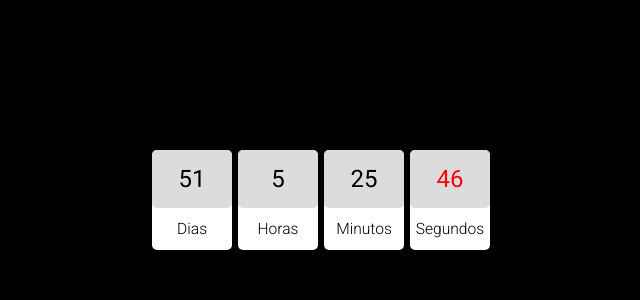
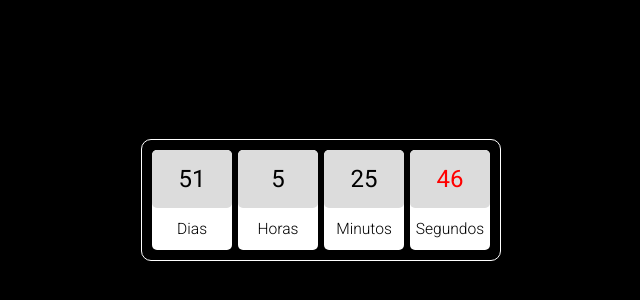
Before and after one commit to HeroLeam/contador-regressivo, a plain HTML site: page index.html in a window 1280 px wide. Shown: the part 200-500 px from the top of the page, without its empty margins (319-959 px from the left). Drawn offline with Linux system fonts and the light colour scheme.

Commit message:
Update style.css

```diff
--- a/src/css/style.css
+++ b/src/css/style.css
@@ -8,7 +8,10 @@ body {
 
 #clockdiv {
     margin: auto;
+    padding: 10px;
     color: #fff;
+    border: 1px solid white;
+    border-radius: 10px;
     display: inline-block;
     font-weight: 400;
     text-align: center;
```
